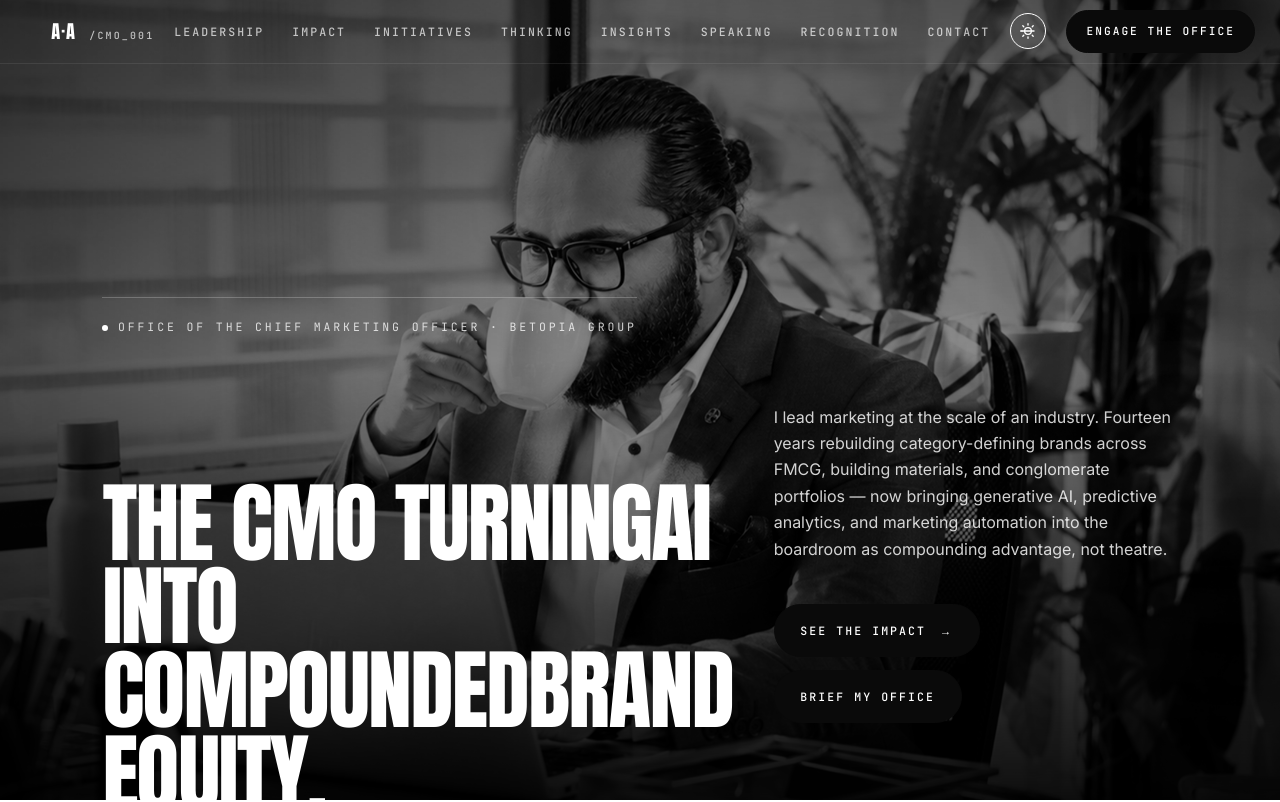
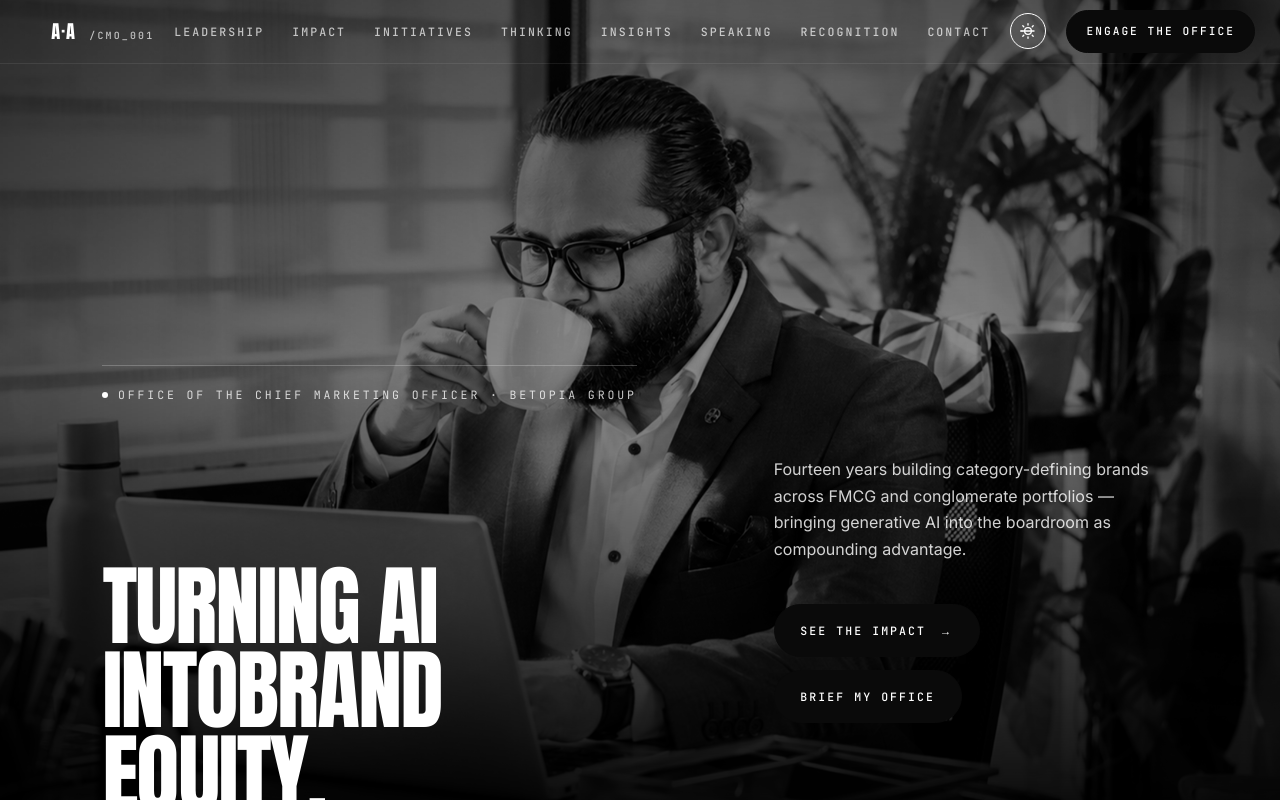
Before and after one commit to nibir404/portfolio-CMO, a Next.js app: page / in a window 1280 px wide. Shown: the top 802 px of the page. Built offline with nearby package versions, Linux system fonts and the light colour scheme.

Commit message:
refactor(hero): shorten headline and body text

```diff
--- a/src/components/Hero.tsx
+++ b/src/components/Hero.tsx
@@ -53,21 +53,17 @@ export default function Hero() {
         <div className="hero-split">
           <div className="hero-split-left">
             <h1 id="hero-title" className="hero-title">
-              The CMO turning
+              Turning AI into
               <br />
-              AI into compounded
-              <br />
-              brand equity<span className="period">.</span>
+              Brand Equity<span className="period">.</span>
             </h1>
           </div>
 
           <div className="hero-split-right">
             <p className="hero-sub">
-              I lead marketing at the scale of an industry. Fourteen years
-              rebuilding category-defining brands across FMCG, building
-              materials, and conglomerate portfolios &mdash; now bringing
-              generative AI, predictive analytics, and marketing automation
-              into the boardroom as compounding advantage, not theatre.
+              Fourteen years building category-defining brands across FMCG and
+              conglomerate portfolios &mdash; bringing generative AI into the
+              boardroom as compounding advantage.
             </p>
 
             <div className="hero-cta-row">
```
